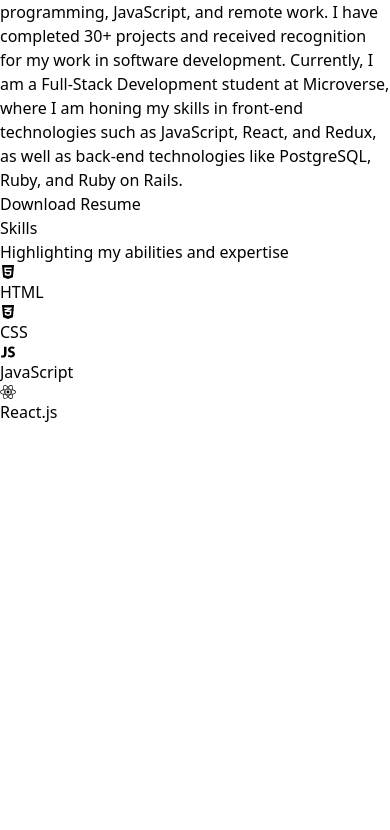
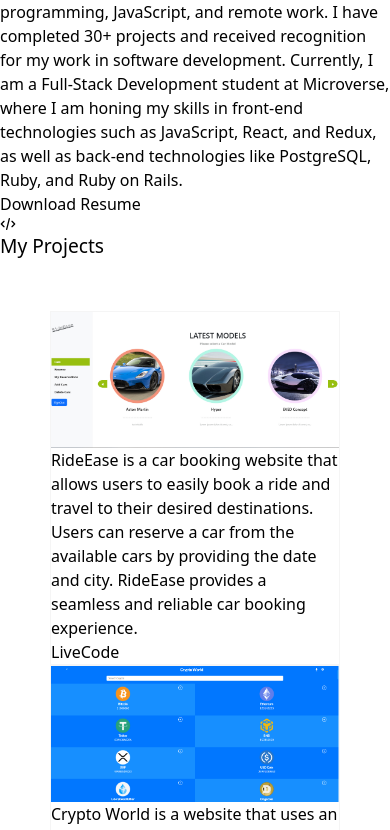
Before and after one commit to batoorsohail/react-portfolio, a React (Vite) app: page / in a window 390 px wide. Shown: the part 1161-1991 px from the top of the page. Before the commit the page ends 1585 px from the top, so only its background shows below. Built offline with nearby package versions, Linux system fonts and the light colour scheme; some icons are missing.

Commit message:
Update style

```diff
--- a/src/App.jsx
+++ b/src/App.jsx
@@ -2,12 +2,14 @@
 import Hero from './sections/Hero';
 import About from './sections/About';
 import Skills from './sections/Skills'
+import Projects from './sections/Projects';
 
 const App = () => (
   <main className="h-screen">
     <Navbar />
     <Hero />
     <About />
+    <Projects />
     <Skills />
   </main>
 );
--- a/src/index.css
+++ b/src/index.css
@@ -20,3 +20,16 @@
 .project-desc {
   border: 1px solid whitesmoke;
 }
+
+@media only screen and (max-width: 600px) {
+  .container .project-header {
+    font-size: 1.2rem;
+  }
+
+  .project-card-container {
+    display: flex;
+    flex-direction: column;
+    justify-content: center;
+    padding: 50px;
+  }
+}
--- /dev/null
+++ b/src/sections/Projects.jsx
@@ -0,0 +1,26 @@
+import { projects } from "../data";
+import ProjectCard from "../components/ProjectCard";
+import { HiOutlineCode } from "react-icons/hi";
+function Projects() {
+  return (
+    <section id="projects" className="py-10 bg-black">
+      <div className="container mx-auto">
+        <section id="projects" className="py-10">
+          <div className="container">
+            <div className="flex justify-center">
+              <HiOutlineCode className="text-white text-6xl"/>
+            </div>
+            <h2 className="text-3xl font-bold mb-10 text-white project-header text-center">My Projects</h2>
+            <div className=" project-card-container grid grid-cols-1 md:grid-cols-2 lg:grid-cols-3 gap-10">
+              {projects.map(project => (
+                <ProjectCard key={project.id} project={project} />
+              ))}
+            </div>
+          </div>
+        </section>
+
+      </div>
+    </section>
+  )
+}
+export default Projects;
```
